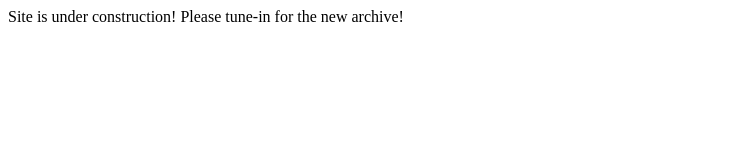
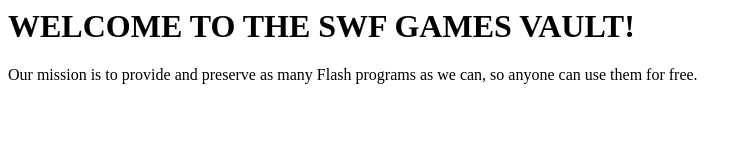
Before and after one commit to SWF-Games-Vault/swf-games-vault.github.io, a plain HTML site: page index.html in a window 1280 px wide. Shown: the whole page, without its empty margins (0-752 px from the left). Drawn offline with Linux system fonts and the light colour scheme.

Commit message:
Update index.html

```diff
--- a/index.html
+++ b/index.html
@@ -1 +1,2 @@
-Site is under construction! Please tune-in for the new archive!
+<h1>WELCOME TO THE SWF GAMES VAULT!</h1>
+<p>Our mission is to provide and preserve as many Flash programs as we can, so anyone can use them for free.</p>
```
